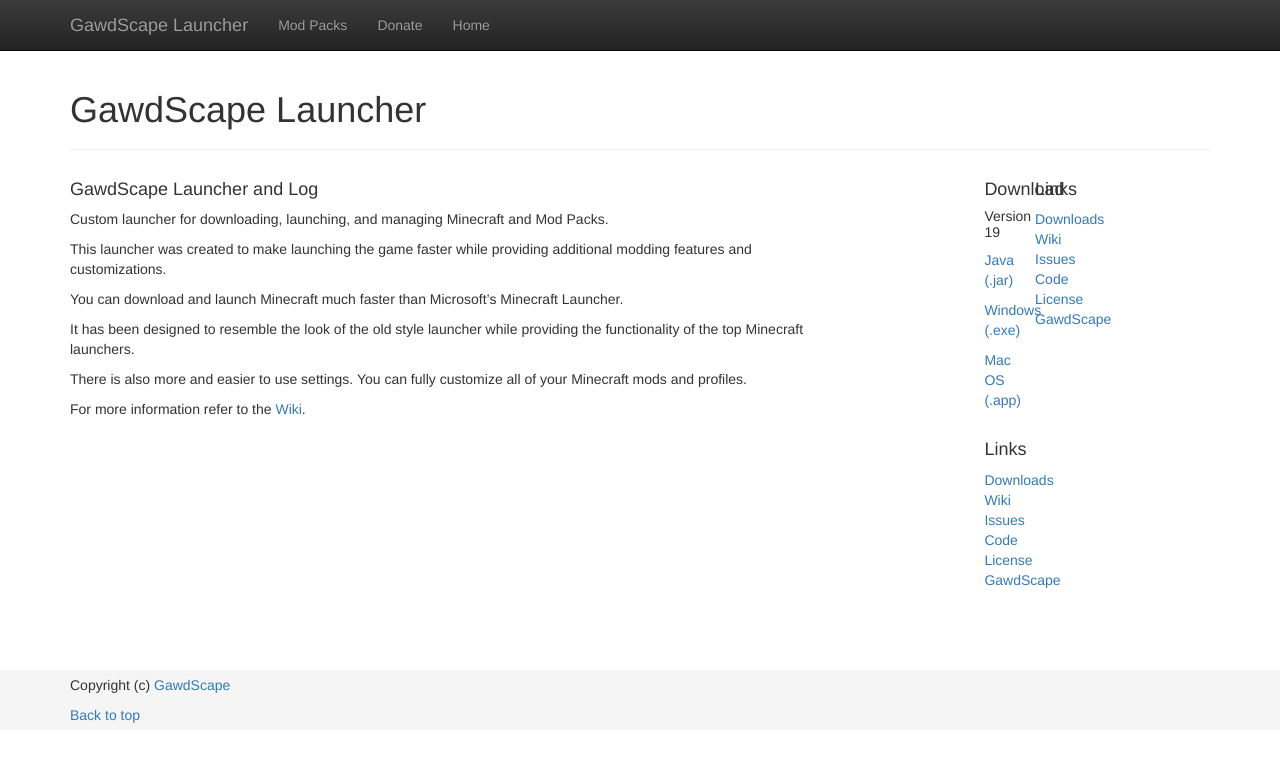
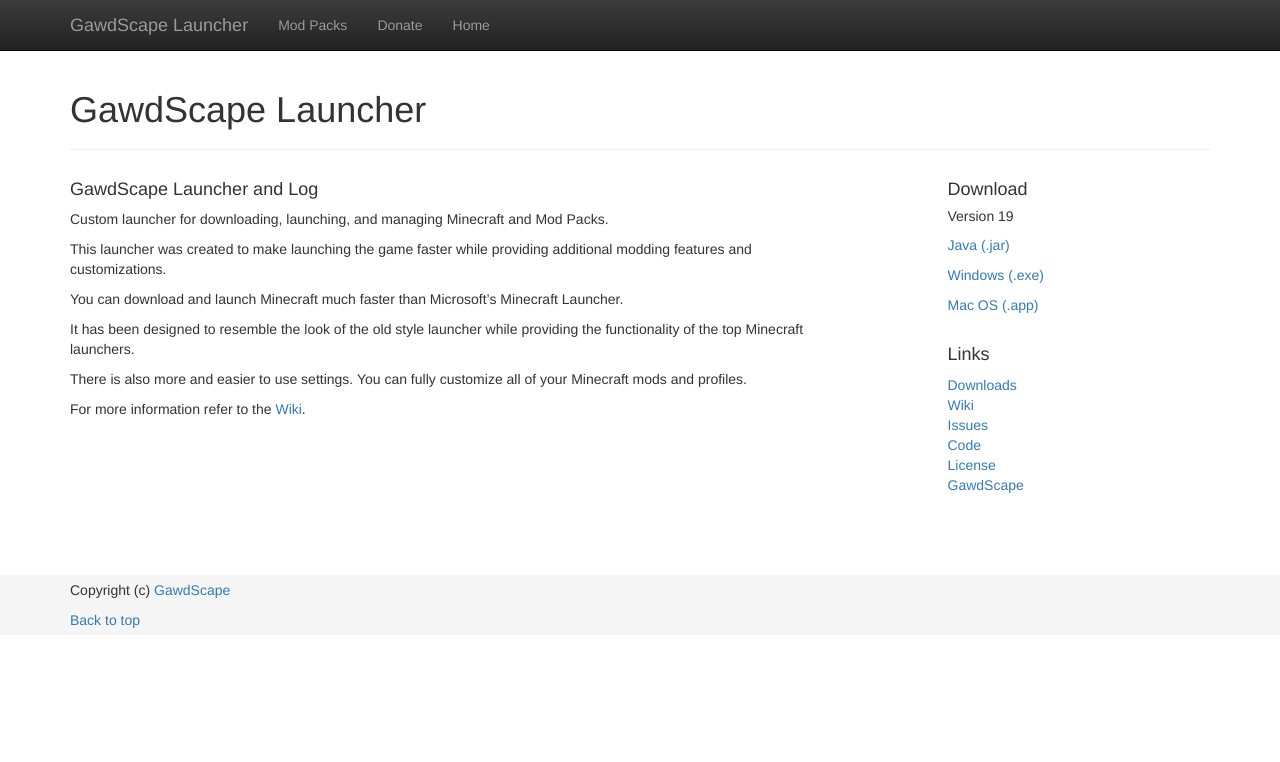
Before and after one commit to GawdScape/GawdScapeLauncher, a Jekyll site: the page built from index.md, in a window 1280 px wide. Shown: the top 762 px of the page. Built offline with Jekyll 4.4.1, drawn with Linux system fonts in a browser that asks for light colours; nearby versions of some CDN libraries.

Commit message:
Update sidebar-download.html

```diff
--- a/_includes/sidebar-download.html
+++ b/_includes/sidebar-download.html
@@ -1,20 +1,7 @@
-<div class="col-sm-3 col-sm-offset-1 blog-sidebar">
 <div class="sidebar-module sidebar-module-inset">
   <h4>Download</h4>
   <h5>Version 19</h5>
   <p><a href="https://github.com/GawdScape/GawdScapeLauncher/releases/download/19/GawdScape.jar">Java (.jar)</a></p>
   <p><a href="https://github.com/GawdScape/GawdScapeLauncher/releases/download/19/GawdScape.exe">Windows (.exe)</a></p>
   <p><a href="https://github.com/GawdScape/GawdScapeLauncher/releases/download/19/GawdScape.app.zip">Mac OS (.app)</a></p>
-  </div>
-  <div class="sidebar-module">
-    <h4>Links</h4>
-    <ol class="list-unstyled">
-      <li><a href="https://github.com/GawdScape/GawdScapeLauncher/releases">Downloads</a></li>
-      <li><a href="https://github.com/GawdScape/GawdScapeLauncher/wiki">Wiki</a></li>
-      <li><a href="https://github.com/GawdScape/GawdScapeLauncher/issues">Issues</a></li>
-      <li><a href="https://github.com/GawdScape/GawdScapeLauncher">Code</a></li>
-      <li><a href="https://github.com/GawdScape/GawdScapeLauncher/blob/master/LICENSE.txt">License</a></li>
-      <li><a href="https://gawdscape.github.com/">GawdScape</a></li>
-    </ol>
-  </div>
-</div><!-- /.blog-sidebar -->
+</div><!-- /.sidebar-download -->
```
Lines whose indentation alone changed are shown as unchanged.
